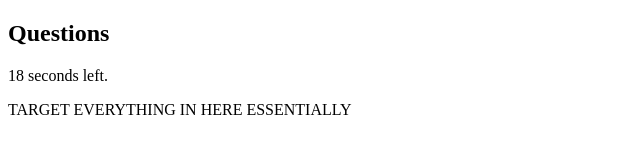
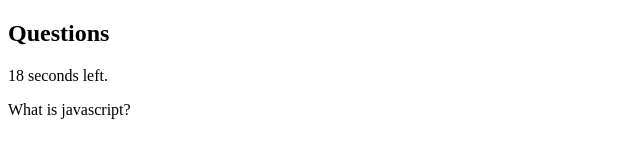
Before and after one commit to ntraugh/Web-Api-Challenge, a plain HTML site: page index.html in a window 1280 px wide. Both pictures are taken after a click on the button "Begin". Shown: the whole page, without its empty margins (0-640 px from the left). Drawn offline with Linux system fonts and the light colour scheme.

Commit message:
got the first question to populate on the questions page when the begin button is clicked

```diff
--- a/assets/script.js
+++ b/assets/script.js
@@ -7,6 +7,10 @@ var endEl = document.querySelector("#end");
 var startButton = document.querySelector("#start button");
 var myTitle = document.querySelector("#quiz #title");
 var timeEl = document.querySelector("#time")
+var contentEl = document.querySelector("#content")
+
+var currentQuestion = 0
+
 
 
 // creating an array for the questions and using our numbers questions and answers
@@ -77,8 +81,15 @@ function init() {
 
 var secondsLeft = 20
 
+// function to display time left on the screen
 function displayTime() {
     timeEl.textContent = secondsLeft + " seconds left.";
+}
+
+// selecting content for our id
+function displayQuestion(index) {
+    var eachQuestion = questions[currentQuestion].question
+    contentEl.textContent = questions[currentQuestion].question
 }
 
 // button for begin quiz.  If it's clicked we change our state to 'quiz' to begin the quiz then run our display state function.
@@ -97,11 +108,12 @@ startButton.addEventListener("click", function () {
 
 
     }, 1000)
+    displayQuestion();
 
 
 });
 
-//
+
 myTitle.addEventListener("click", function () {
     state = "end";
     displayState();
--- a/index.html
+++ b/index.html
@@ -14,7 +14,7 @@
     <section id="quiz">
         <h2 id="title">Questions</h2>
         <p id="time"></p>
-        <div id="something">
+        <div id="content">
             TARGET EVERYTHING IN HERE ESSENTIALLY
         </div>
     </section>
```
